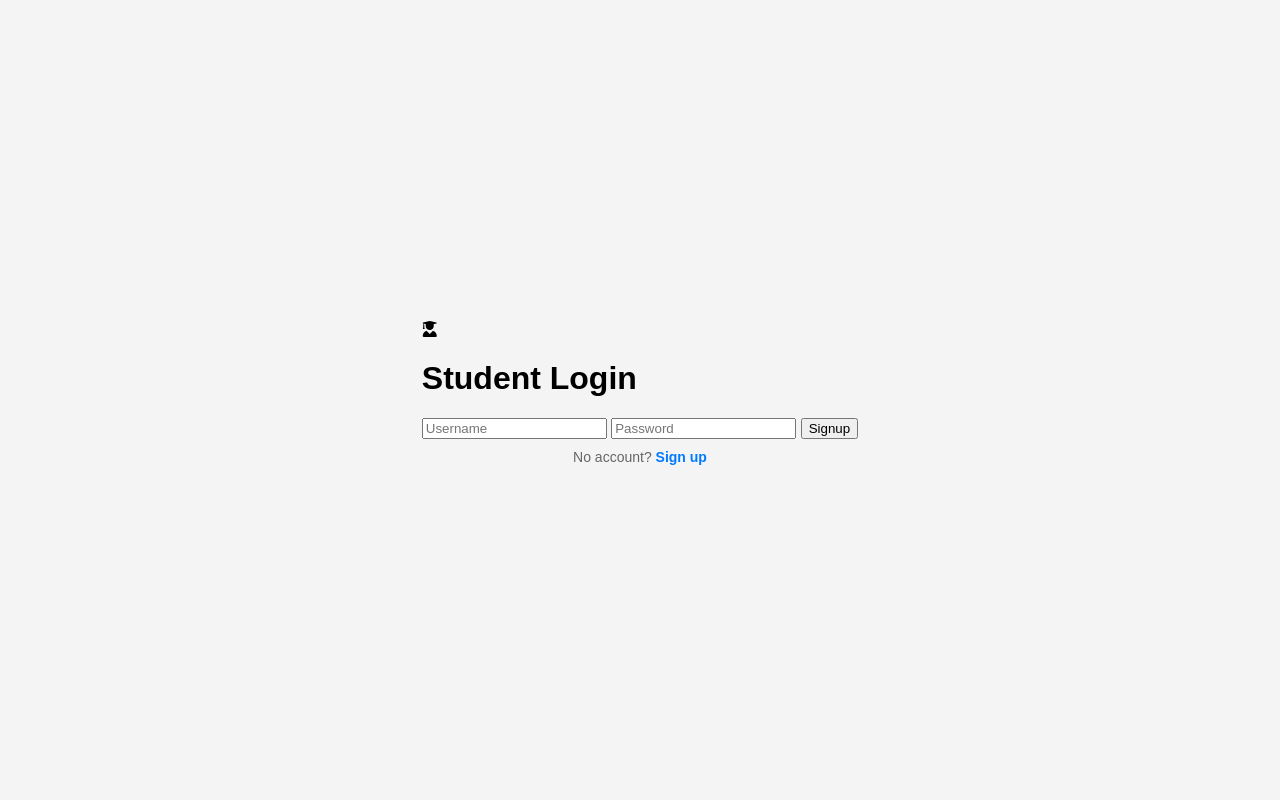
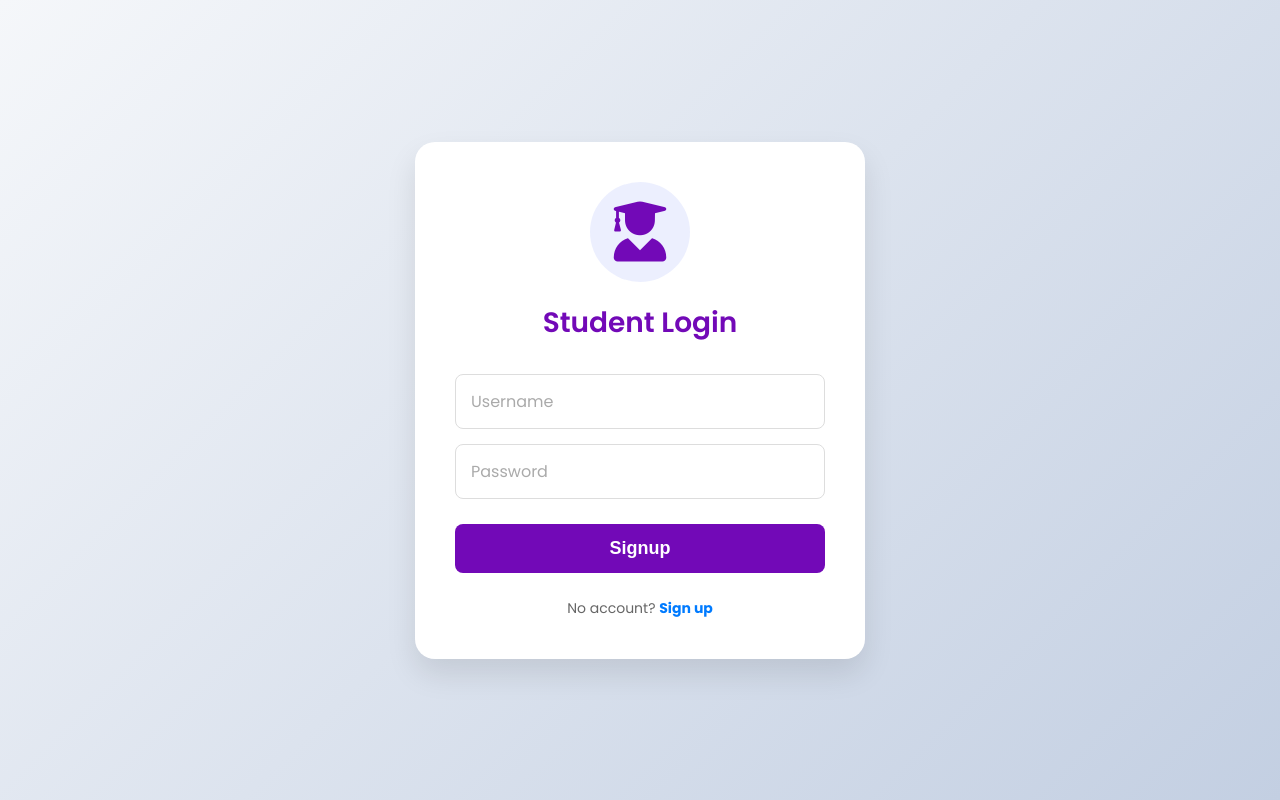
Before and after one commit to HumoX-ai/416-fullstack, a plain HTML site: page frontend/student-login/student-login.html in a window 1280 px wide. Drawn offline with Linux system fonts and the light colour scheme; files whose address does not match are found by name.

Commit message:
Update student-login.css
student login page css o'zgartirib chiqildi

```diff
--- a/frontend/student-login/student-login.css
+++ b/frontend/student-login/student-login.css
@@ -1,65 +1,150 @@
+@import url('https://fonts.googleapis.com/css2?family=Poppins:wght@300;400;500;600;700&display=swap');
+
+:root {
+    --primary-color: #7209b7;
+    --secondary-color: #55068a;
+    --light-color: #f8f9fa;
+    --dark-color: #212529;
+    --success-color: #4cc9f0;
+    --card-bg: #ffffff;
+}
+
+* {
+    margin: 0;
+    padding: 0;
+    box-sizing: border-box;
+}
+
 body {
-    font-family: Arial, sans-serif;
-    background-color: #f4f4f4;
+    font-family: 'Poppins', sans-serif;
+    background: linear-gradient(135deg, #f5f7fa 0%, #c3cfe2 100%);
+    min-height: 100vh;
     display: flex;
     justify-content: center;
     align-items: center;
-    height: 100vh;
-    margin: 0;
+    padding: 20px;
 }
 
-
-#student-login {
-    background-color: #fff;
-    padding: 20px;
-    border-radius: 8px;
-    box-shadow: 0 4px 10px rgba(0, 0, 0, 0.1);
+.card {
     width: 100%;
-    max-width: 400px;
-    text-align: center;
+    max-width: 450px;
+    background-color: var(--card-bg);
+    border-radius: 20px;
+    box-shadow: 0 15px 30px rgba(0, 0, 0, 0.1);
+    overflow: hidden;
+    padding: 40px;
+    display: flex;
+    flex-direction: column;
+    align-items: center;
+    animation: fadeIn 0.5s ease forwards;
 }
 
+@keyframes fadeIn {
+    from {
+        opacity: 0;
+        transform: translateY(20px);
+    }
 
-#student-login h1 {
-    color: #333;
-    margin-bottom: 20px;
-    font-size: 24px;
+    to {
+        opacity: 1;
+        transform: translateY(0);
+    }
 }
 
-
-#student-login input {
-    width: 100%;
-    padding: 10px;
-    margin-bottom: 15px;
-    border: 1px solid #ccc;
-    border-radius: 4px;
-    font-size: 16px;
-    box-sizing: border-box;
+.card-icon {
+    font-size: 60px;
+    color: var(--primary-color);
+    margin-bottom: 20px;
+    background-color: rgba(67, 97, 238, 0.1);
+    width: 100px;
+    height: 100px;
+    border-radius: 50%;
+    display: flex;
+    justify-content: center;
+    align-items: center;
+    transition: all 0.3s ease;
 }
 
-#student-login input:focus {
-    border-color: #007bff;
-    outline: none;
-    box-shadow: 0 0 5px rgba(0, 123, 255, 0.5);
+.card:hover .card-icon {
+    transform: scale(1.1);
+    color: var(--secondary-color);
 }
 
-
-#student-login button {
-    width: 100%;
-    padding: 10px;
-    background-color: #007bff;
-    color: #fff;
-    border: none;
-    border-radius: 4px;
-    font-size: 16px;
-    cursor: pointer;
-    transition: background-color 0.3s ease;
+h1 {
+    color: var(--primary-color);
+    margin-bottom: 30px;
+    font-size: 28px;
+    font-weight: 600;
+    text-align: center;
+    animation: slideIn 0.5s ease forwards;
 }
 
-#student-login button:hover {
-    background-color: #0056b3;
+@keyframes slideIn {
+    from {
+        transform: translateY(-50px);
+        opacity: 0;
+    }
+
+    to {
+        transform: translateY(0);
+        opacity: 1;
+    }
 }
 
+#trainer-signup {
+    width: 100%;
+    display: flex;
+    flex-direction: column;
+    gap: 15px;
+}
+
+input {
+    width: 100%;
+    padding: 14px 15px;
+    border: 1px solid #ddd;
+    border-radius: 8px;
+    font-size: 16px;
+    transition: all 0.3s ease;
+    font-family: 'Poppins', sans-serif;
+}
+
+input:focus {
+    outline: none;
+    border-color: var(--primary-color);
+    box-shadow: 0 0 0 3px rgba(67, 97, 238, 0.2);
+}
+
+input::placeholder {
+    color: #aaa;
+}
+
+button {
+    width: 100%;
+    padding: 14px;
+    border: none;
+    border-radius: 8px;
+    background-color: var(--primary-color);
+    color: white;
+    font-size: 18px;
+    font-weight: 600;
+    cursor: pointer;
+    transition: all 0.3s ease;
+    margin-top: 10px;
+}
+
+button:hover {
+    background-color: var(--secondary-color);
+    transform: translateY(-3px);
+    box-shadow: 0 5px 15px rgba(0, 0, 0, 0.1);
+}
+
+input:focus {
+    transform: translateY(-2px);
+}
+
+input:hover {
+    border-color: #bbb;
+}
 
 .signup-link {
     text-align: center;
@@ -78,13 +163,23 @@ body {
     text-decoration: underline;
 }
 
-
-@media (max-width: 480px) {
-    #student-login {
-        padding: 15px;
+@media (max-width: 600px) {
+    .card {
+        padding: 30px 20px;
     }
 
-    #student-login h1 {
-        font-size: 20px;
+    h1 {
+        font-size: 24px;
+    }
+
+    input,
+    button {
+        padding: 12px;
+    }
+
+    .card-icon {
+        font-size: 50px;
+        width: 80px;
+        height: 80px;
     }
 }
```
